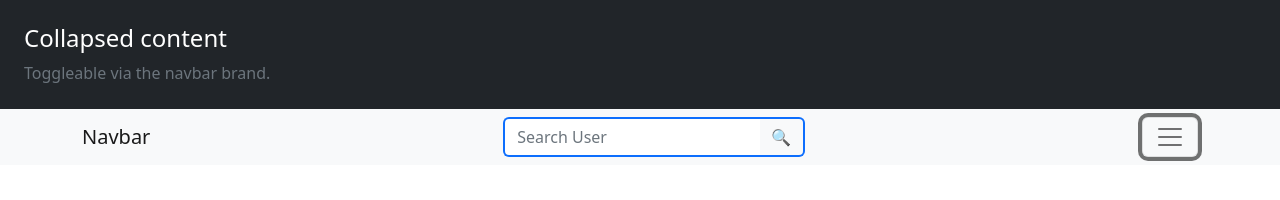
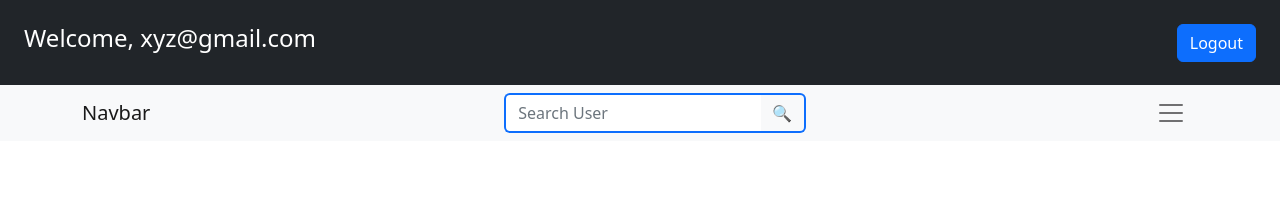
Before and after one commit to manishshahi1/template, a plain HTML site: page dashboard.html in a window 1280 px wide. Both pictures are taken after a click on the button "Toggle navigation". Drawn offline with nearby package versions, Linux system fonts and the light colour scheme.

Commit message:
added logout and welcome message

```diff
--- a/dashboard.html
+++ b/dashboard.html
@@ -23,8 +23,10 @@
     <!-- navbar -->
     <div class="collapse" id="navbarToggleExternalContent">
       <div class="bg-dark p-4">
-        <h5 class="text-white h4">Collapsed content</h5>
-        <span class="text-muted">Toggleable via the navbar brand.</span>
+        <h5 class="text-white h4">
+          Welcome, xyz@gmail.com
+          <a href="/logout" class="btn btn-primary float-end">Logout</a>
+        </h5>
       </div>
     </div>
     <nav class="navbar bg-light">
@@ -50,7 +52,7 @@
           </div>
         </form>
         <button
-          class="navbar-toggler"
+          class="navbar-toggler border-0 shadow-none"
           type="button"
           data-bs-toggle="collapse"
           data-bs-target="#navbarToggleExternalContent"
```
